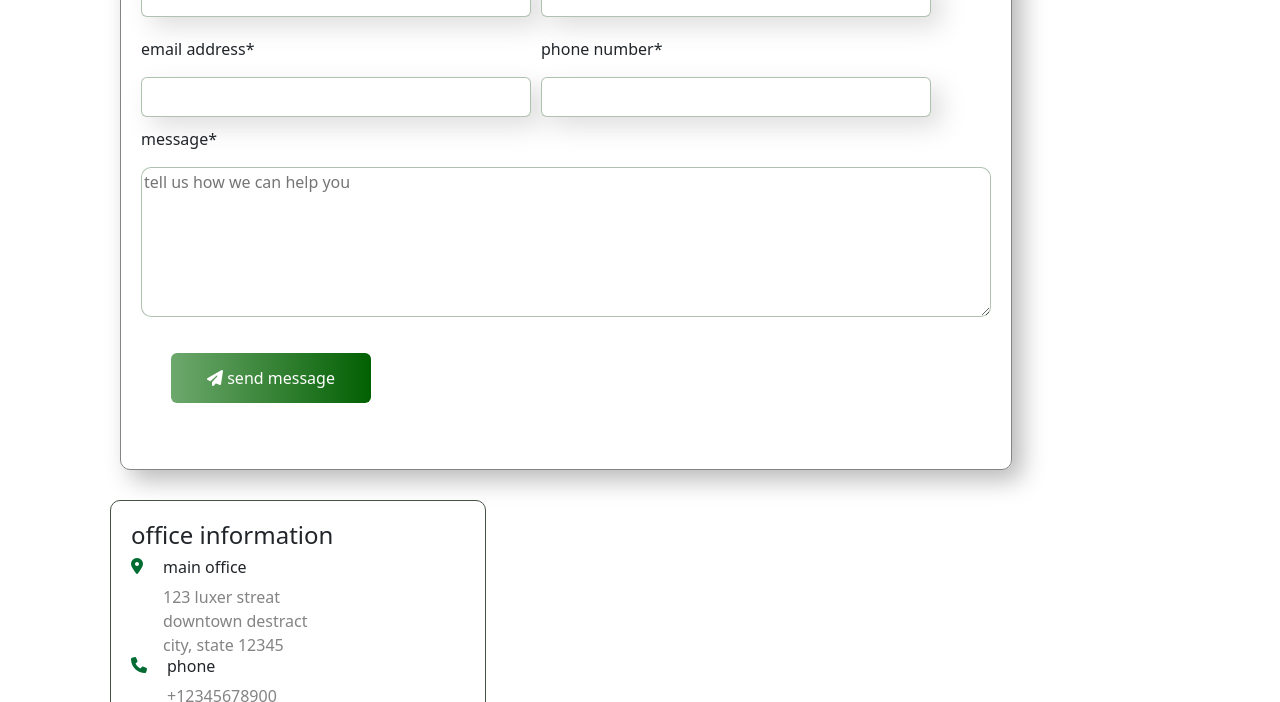
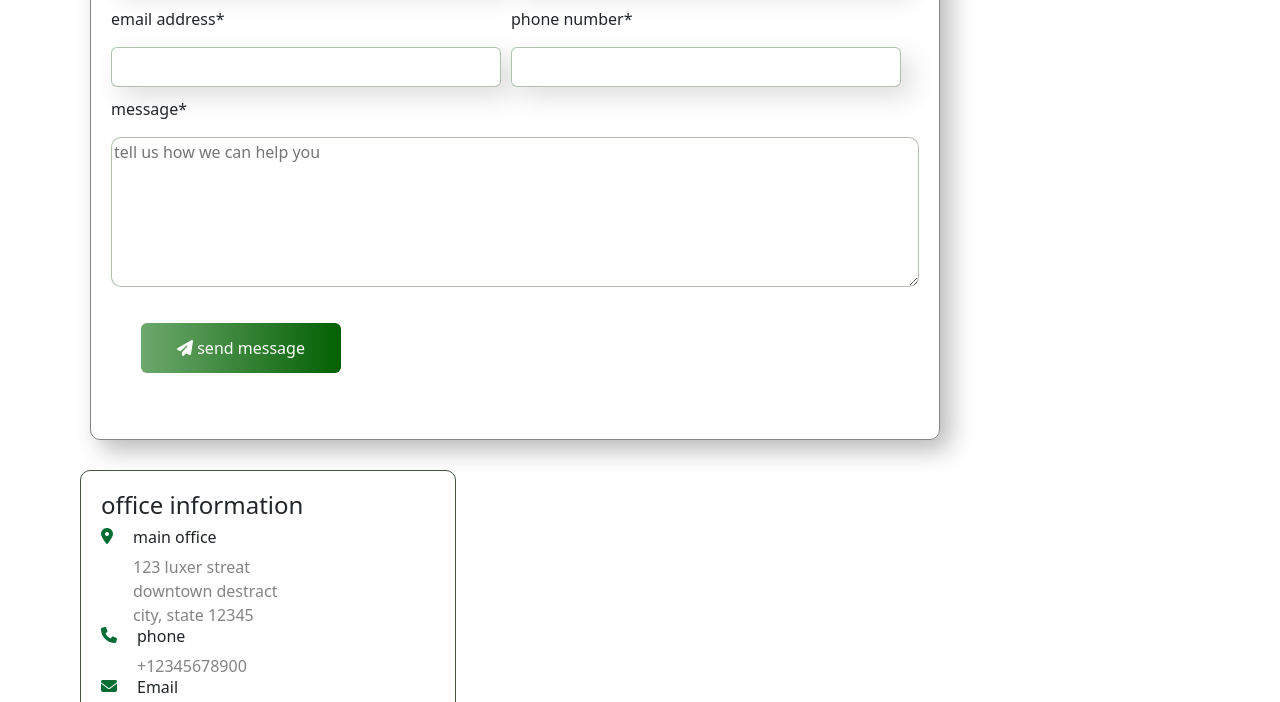
Before and after one commit to berbarasaid/finall, a plain HTML site: page contact.html in a window 1280 px wide. Shown: the part 466-1168 px from the top of the page. Drawn offline with nearby package versions, Linux system fonts and the light colour scheme.

Commit message:
Update contact.html

```diff
--- a/contact.html
+++ b/contact.html
@@ -84,7 +84,7 @@ hr {
     form {
 
       height: 600px;
-
+     width: 850px;
       margin: 20px;
       padding: 20px;
       border-radius: 10px;
@@ -149,7 +149,7 @@ hr {
 
     .bigContact {
       display: flex;
-      margin: 100px;
+      margin: 70px;
       margin-bottom: 50px;
       flex-wrap: wrap;
     }
```
